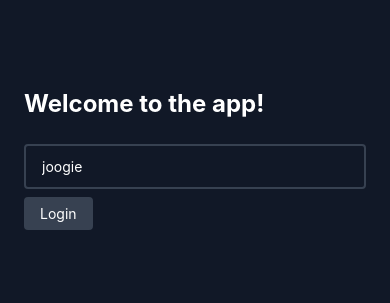
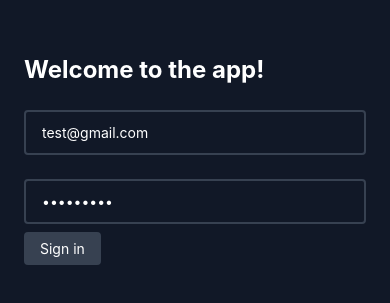
Before and after one commit to princejoogie/quickie-washie-v2, a React Native app in the folder apps/mobile/: screen /Login in a window 390 px wide. Shown: the part 263-566 px from the top of the page. Built offline with nearby package versions, Linux system fonts and the light colour scheme; no server answers.

Commit message:
feat: mobile auth

```diff
--- a/apps/mobile/metro.config.js
+++ b/apps/mobile/metro.config.js
@@ -7,6 +7,7 @@ const config = getDefaultConfig(projectRoot);
 
 config.watchFolders = [workspaceRoot];
 
+config.resolver.assetExts.push("cjs");
 config.resolver.disableHierarchicalLookup = true;
 config.resolver.nodeModulesPaths = [
   path.resolve(projectRoot, "node_modules"),
--- a/apps/mobile/package.json
+++ b/apps/mobile/package.json
@@ -13,12 +13,15 @@
   },
   "dependencies": {
     "@qw/db": "*",
+    "@react-native-async-storage/async-storage": "~1.17.3",
     "@react-navigation/native": "^6.0.11",
     "@react-navigation/native-stack": "^6.7.0",
+    "axios": "^0.27.2",
     "dotenv": "^16.0.1",
     "expo": "~46.0.9",
     "expo-constants": "~13.2.3",
     "expo-status-bar": "~1.4.0",
+    "firebase": "^9.9.4",
     "nativewind": "^2.0.9",
     "react": "18.0.0",
     "react-dom": "18.0.0",
--- a/apps/mobile/src/app.tsx
+++ b/apps/mobile/src/app.tsx
@@ -4,11 +4,14 @@ import { NavigationContainer } from "@react-navigation/native";
 import { QueryClientProvider, QueryClient } from "react-query";
 import { RootStack } from "./pages/types";
 import { Login, Home } from "./pages";
+import { AuthProvider } from "./contexts/auth-context";
+import "./services/api";
 
 export const queryClient = new QueryClient();
 
 export default function App() {
   return (
+    <AuthProvider>
       <QueryClientProvider client={queryClient}>
         <SafeAreaProvider>
           <NavigationContainer>
@@ -24,5 +27,6 @@ export default function App() {
           </NavigationContainer>
         </SafeAreaProvider>
       </QueryClientProvider>
+    </AuthProvider>
   );
 }
--- /dev/null
+++ b/apps/mobile/src/contexts/auth-context.tsx
@@ -0,0 +1,46 @@
+import { type User, onAuthStateChanged } from "firebase/auth";
+import {
+  ReactNode,
+  createContext,
+  useContext,
+  useState,
+  useEffect,
+} from "react";
+import { auth } from "../firebase";
+
+interface TAuthContext {
+  user: User | null;
+  isLoading: boolean;
+}
+
+export const AuthContext = createContext<TAuthContext>({
+  user: null,
+  isLoading: true,
+});
+
+interface AuthContextProps {
+  children: ReactNode;
+}
+
+export const AuthProvider = ({ children }: AuthContextProps) => {
+  const [user, setUser] = useState<TAuthContext["user"]>(null);
+  const [isLoading, setIsLoading] = useState(true);
+
+  useEffect(() => {
+    setIsLoading(true);
+    const unsub = onAuthStateChanged(auth, (u) => {
+      setUser(u);
+      setIsLoading(false);
+    });
+
+    return unsub;
+  }, []);
+
+  return (
+    <AuthContext.Provider value={{ user, isLoading }}>
+      {children}
+    </AuthContext.Provider>
+  );
+};
+
+export const useAuthContext = () => useContext(AuthContext);
--- /dev/null
+++ b/apps/mobile/src/firebase.ts
@@ -0,0 +1,49 @@
+import { FirebaseApp, getApp, getApps, initializeApp } from "firebase/app";
+import {
+  Auth,
+  getAuth,
+  signOut,
+  initializeAuth,
+  signInWithEmailAndPassword,
+  createUserWithEmailAndPassword,
+} from "firebase/auth";
+import { getReactNativePersistence } from "firebase/auth/react-native";
+import { getStorage } from "firebase/storage";
+import AsyncStorage from "@react-native-async-storage/async-storage";
+
+const firebaseConfig = {
+  apiKey: "AIzaSyDgInv_BS36lDGwd1hsWFuyOBTbOF4paLQ",
+  authDomain: "quickie-washie-v2-dev.firebaseapp.com",
+  projectId: "quickie-washie-v2-dev",
+  storageBucket: "quickie-washie-v2-dev.appspot.com",
+  messagingSenderId: "397342408130",
+  appId: "1:397342408130:web:e9570218fdc4c32320aa5b",
+  measurementId: "G-X9VZRKGHEH",
+};
+
+export let app: FirebaseApp;
+export let auth: Auth;
+
+if (getApps().length < 1) {
+  app = initializeApp(firebaseConfig);
+  auth = initializeAuth(app, {
+    persistence: getReactNativePersistence(AsyncStorage),
+  });
+} else {
+  app = getApp();
+  auth = getAuth(app);
+}
+
+export const storage = getStorage(app);
+
+export const signIn = async (email: string, password: string) => {
+  return await signInWithEmailAndPassword(auth, email, password);
+};
+
+export const signUp = async (email: string, password: string) => {
+  return await createUserWithEmailAndPassword(auth, email, password);
+};
+
+export const logOut = async () => {
+  return await signOut(auth);
+};
--- a/apps/mobile/src/pages/login.tsx
+++ b/apps/mobile/src/pages/login.tsx
@@ -1,32 +1,69 @@
 import { useState } from "react";
-import { Text, TextInput, TouchableOpacity } from "react-native";
+import { Alert, Text, TextInput, TouchableOpacity } from "react-native";
 import { NativeStackScreenProps } from "@react-navigation/native-stack";
 import { RootStackParamList } from "./types";
 import { Layout } from "../components";
+import { logOut, signIn } from "../firebase";
+import { useAuthContext } from "../contexts/auth-context";
 
-export const Login = ({
-  navigation,
-}: NativeStackScreenProps<RootStackParamList, "Login">) => {
-  const [username, setUsername] = useState("joogie");
+export const Login = ({}: NativeStackScreenProps<
+  RootStackParamList,
+  "Login"
+>) => {
+  const [email, setEmail] = useState("test@gmail.com");
+  const [password, setPassword] = useState("qweqweqwe");
+
+  const { user } = useAuthContext();
 
   return (
     <Layout className="justify-center px-6">
       <Text className="w-full text-2xl font-bold text-white">
-        Welcome to the app!
+        Welcome to the app! {user?.email}
       </Text>
 
       <TextInput
-        value={username}
-        onChangeText={setUsername}
+        placeholder="Email"
+        value={email}
+        onChangeText={setEmail}
         className="border-gray-700 mt-6 rounded border-2 px-4 py-3 text-white"
       />
 
-      <TouchableOpacity
-        className="bg-gray-700 mt-2 self-start rounded px-4 py-2"
-        onPress={() => navigation.push("Home", { username })}
-      >
-        <Text className="text-white">Login</Text>
-      </TouchableOpacity>
+      <TextInput
+        placeholder="Password"
+        secureTextEntry
+        value={password}
+        onChangeText={setPassword}
+        className="border-gray-700 mt-6 rounded border-2 px-4 py-3 text-white"
+      />
+
+      {!user ? (
+        <TouchableOpacity
+          className="bg-gray-700 mt-2 self-start rounded px-4 py-2"
+          onPress={async () => {
+            try {
+              await signIn(email, password);
+            } catch (error) {
+              Alert.alert("Error", "Invalid email or password");
+              console.log(error);
+            }
+          }}
+        >
+          <Text className="text-white">Sign in</Text>
+        </TouchableOpacity>
+      ) : (
+        <TouchableOpacity
+          className="bg-gray-700 mt-2 self-start rounded px-4 py-2"
+          onPress={async () => {
+            try {
+              await logOut();
+            } catch (error) {
+              console.log(error);
+            }
+          }}
+        >
+          <Text className="text-white">Log out</Text>
+        </TouchableOpacity>
+      )}
     </Layout>
   );
 };
--- /dev/null
+++ b/apps/mobile/src/services/api.ts
@@ -0,0 +1,10 @@
+import axios from "axios";
+import Constants from "expo-constants";
+
+export const API_BASE_URL = Constants.manifest?.extra?.API_BASE_URL;
+
+console.log({ API_BASE_URL });
+
+export const api = axios.create({
+  baseURL: API_BASE_URL ?? "http://localhost:4000/api",
+});
--- a/apps/mobile/tsconfig.json
+++ b/apps/mobile/tsconfig.json
@@ -3,5 +3,5 @@
   "compilerOptions": {
     "strict": true
   },
-  "include": ["src/", "types.d.ts"]
+  "include": ["src/", "types.d.ts", "app.config.ts"]
 }
```
Also changed, not shown: apps/mobile/app.config.ts (added, +33 -0 lines), apps/mobile/.eslintrc.js, 1 other file (tests, documents, lock files or other folders). Lines whose indentation alone changed are shown as unchanged.
